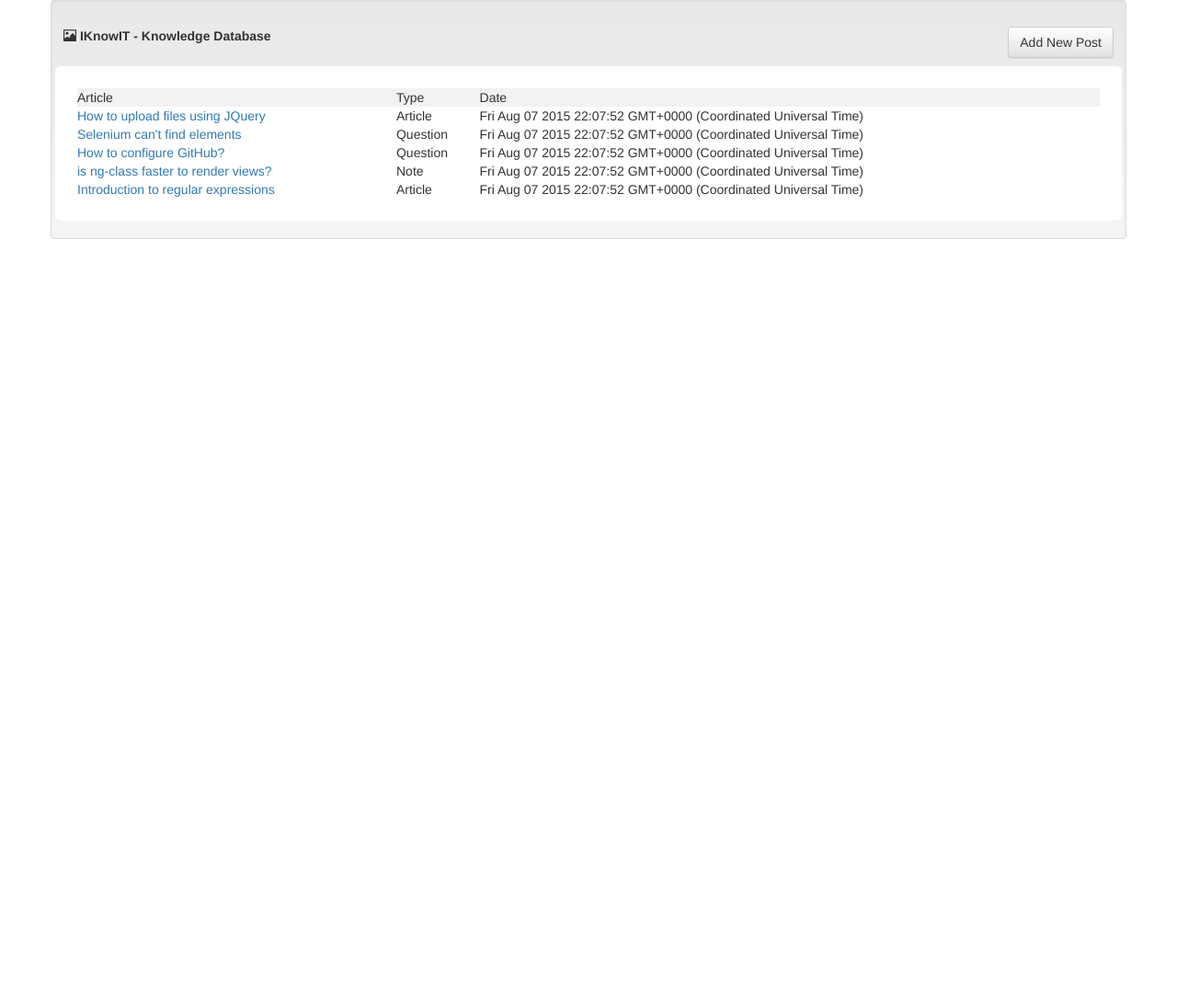
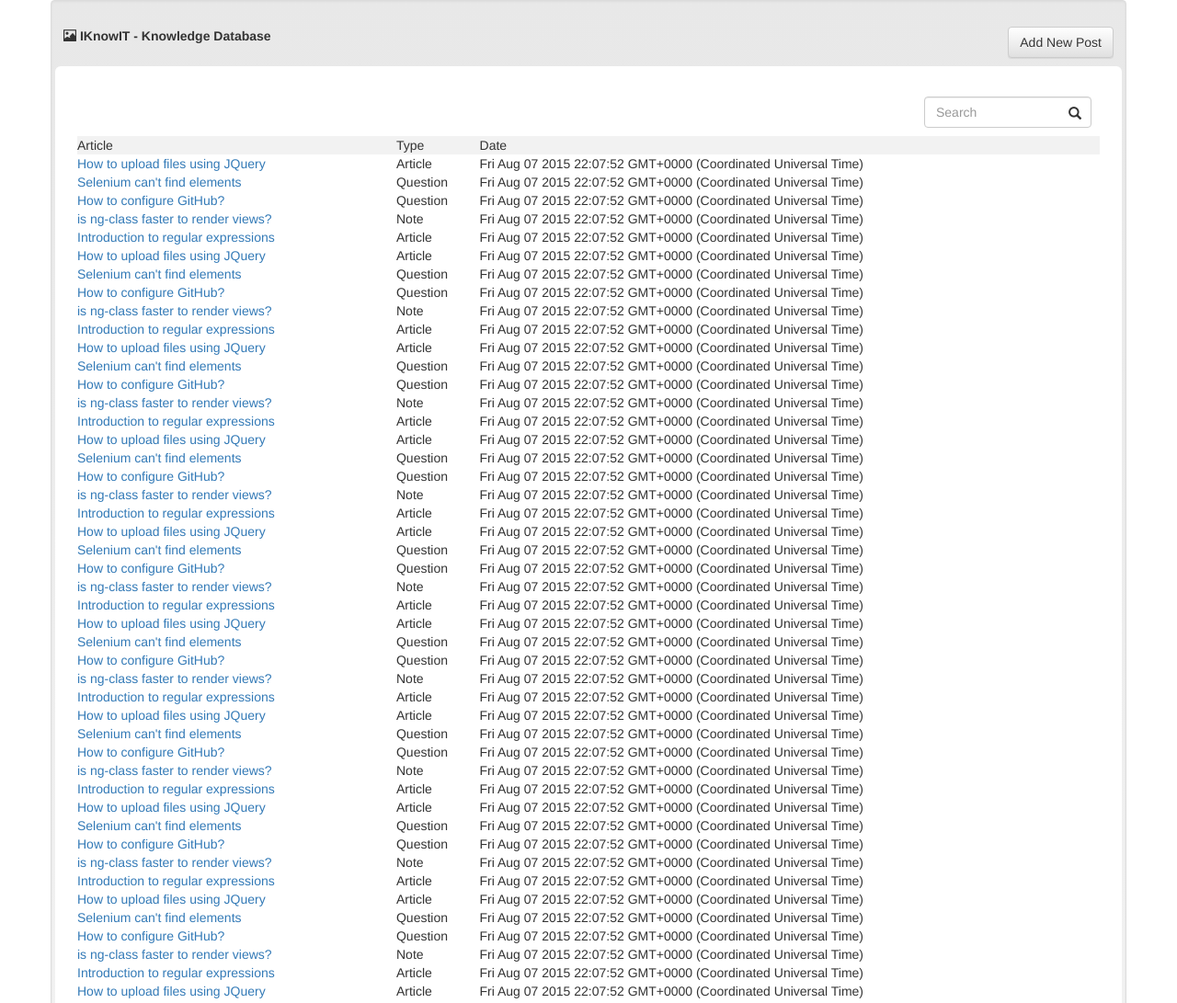
Before and after one commit to cxrlospxndo/iknowit, a plain HTML site: page iKnowIt/index.html in a window 1280 px wide. Shown: the top 1091 px of the page at 92% size. Before the commit the page ends 800 px from the top, so only its background shows below. Drawn offline with Linux system fonts and the light colour scheme.

```diff
--- a/iKnowIt/controllers/mainController.js
+++ b/iKnowIt/controllers/mainController.js
@@ -13,7 +13,67 @@
         { title: 'Selenium can\'t find elements', type: 'Question', status: 1, content: getMockupContent(), date: new Date(), tags: [] },
         { title: 'How to configure GitHub?', type: 'Question', status: 2, content: getMockupContent(), date: new Date(), tags: [] },
         { title: 'is ng-class faster to render views?', type: 'Note', status: -1, content: getMockupContent(), date: new Date(), tags: [] },
-        { title: 'Introduction to regular expressions', type: 'Article', status: -1, content: getMockupContent(), date: new Date(), tags: [] }
+        { title: 'Introduction to regular expressions', type: 'Article', status: -1, content: getMockupContent(), date: new Date(), tags: [] },
+        { title: 'How to upload files using JQuery', type: 'Article', status: -1, content: getMockupContent(), date: new Date(), tags: [] },
+        { title: 'Selenium can\'t find elements', type: 'Question', status: 1, content: getMockupContent(), date: new Date(), tags: [] },
+        { title: 'How to configure GitHub?', type: 'Question', status: 2, content: getMockupContent(), date: new Date(), tags: [] },
+        { title: 'is ng-class faster to render views?', type: 'Note', status: -1, content: getMockupContent(), date: new Date(), tags: [] },
+        { title: 'Introduction to regular expressions', type: 'Article', status: -1, content: getMockupContent(), date: new Date(), tags: [] },
+        { title: 'How to upload files using JQuery', type: 'Article', status: -1, content: getMockupContent(), date: new Date(), tags: [] },
+        { title: 'Selenium can\'t find elements', type: 'Question', status: 1, content: getMockupContent(), date: new Date(), tags: [] },
+        { title: 'How to configure GitHub?', type: 'Question', status: 2, content: getMockupContent(), date: new Date(), tags: [] },
+        { title: 'is ng-class faster to render views?', type: 'Note', status: -1, content: getMockupContent(), date: new Date(), tags: [] },
+        { title: 'Introduction to regular expressions', type: 'Article', status: -1, content: getMockupContent(), date: new Date(), tags: [] },
+        { title: 'How to upload files using JQuery', type: 'Article', status: -1, content: getMockupContent(), date: new Date(), tags: [] },
+        { title: 'Selenium can\'t find elements', type: 'Question', status: 1, content: getMockupContent(), date: new Date(), tags: [] },
+        { title: 'How to configure GitHub?', type: 'Question', status: 2, content: getMockupContent(), date: new Date(), tags: [] },
+        { title: 'is ng-class faster to render views?', type: 'Note', status: -1, content: getMockupContent(), date: new Date(), tags: [] },
+        { title: 'Introduction to regular expressions', type: 'Article', status: -1, content: getMockupContent(), date: new Date(), tags: [] },
+        { title: 'How to upload files using JQuery', type: 'Article', status: -1, content: getMockupContent(), date: new Date(), tags: [] },
+        { title: 'Selenium can\'t find elements', type: 'Question', status: 1, content: getMockupContent(), date: new Date(), tags: [] },
+        { title: 'How to configure GitHub?', type: 'Question', status: 2, content: getMockupContent(), date: new Date(), tags: [] },
+        { title: 'is ng-class faster to render views?', type: 'Note', status: -1, content: getMockupContent(), date: new Date(), tags: [] },
+        { title: 'Introduction to regular expressions', type: 'Article', status: -1, content: getMockupContent(), date: new Date(), tags: [] },
+        { title: 'How to upload files using JQuery', type: 'Article', status: -1, content: getMockupContent(), date: new Date(), tags: [] },
+        { title: 'Selenium can\'t find elements', type: 'Question', status: 1, content: getMockupContent(), date: new Date(), tags: [] },
+        { title: 'How to configure GitHub?', type: 'Question', status: 2, content: getMockupContent(), date: new Date(), tags: [] },
+        { title: 'is ng-class faster to render views?', type: 'Note', status: -1, content: getMockupContent(), date: new Date(), tags: [] },
+        { title: 'Introduction to regular expressions', type: 'Article', status: -1, content: getMockupContent(), date: new Date(), tags: [] },
+        { title: 'How to upload files using JQuery', type: 'Article', status: -1, content: getMockupContent(), date: new Date(), tags: [] },
+        { title: 'Selenium can\'t find elements', type: 'Question', status: 1, content: getMockupContent(), date: new Date(), tags: [] },
+        { title: 'How to configure GitHub?', type: 'Question', status: 2, content: getMockupContent(), date: new Date(), tags: [] },
+        { title: 'is ng-class faster to render views?', type: 'Note', status: -1, content: getMockupContent(), date: new Date(), tags: [] },
+        { title: 'Introduction to regular expressions', type: 'Article', status: -1, content: getMockupContent(), date: new Date(), tags: [] },
+        { title: 'How to upload files using JQuery', type: 'Article', status: -1, content: getMockupContent(), date: new Date(), tags: [] },
+        { title: 'Selenium can\'t find elements', type: 'Question', status: 1, content: getMockupContent(), date: new Date(), tags: [] },
+        { title: 'How to configure GitHub?', type: 'Question', status: 2, content: getMockupContent(), date: new Date(), tags: [] },
+        { title: 'is ng-class faster to render views?', type: 'Note', status: -1, content: getMockupContent(), date: new Date(), tags: [] },
+        { title: 'Introduction to regular expressions', type: 'Article', status: -1, content: getMockupContent(), date: new Date(), tags: [] },
+        { title: 'How to upload files using JQuery', type: 'Article', status: -1, content: getMockupContent(), date: new Date(), tags: [] },
+        { title: 'Selenium can\'t find elements', type: 'Question', status: 1, content: getMockupContent(), date: new Date(), tags: [] },
+        { title: 'How to configure GitHub?', type: 'Question', status: 2, content: getMockupContent(), date: new Date(), tags: [] },
+        { title: 'is ng-class faster to render views?', type: 'Note', status: -1, content: getMockupContent(), date: new Date(), tags: [] },
+        { title: 'Introduction to regular expressions', type: 'Article', status: -1, content: getMockupContent(), date: new Date(), tags: [] },
+        { title: 'How to upload files using JQuery', type: 'Article', status: -1, content: getMockupContent(), date: new Date(), tags: [] },
+        { title: 'Selenium can\'t find elements', type: 'Question', status: 1, content: getMockupContent(), date: new Date(), tags: [] },
+        { title: 'How to configure GitHub?', type: 'Question', status: 2, content: getMockupContent(), date: new Date(), tags: [] },
+        { title: 'is ng-class faster to render views?', type: 'Note', status: -1, content: getMockupContent(), date: new Date(), tags: [] },
+        { title: 'Introduction to regular expressions', type: 'Article', status: -1, content: getMockupContent(), date: new Date(), tags: [] },
+        { title: 'How to upload files using JQuery', type: 'Article', status: -1, content: getMockupContent(), date: new Date(), tags: [] },
+        { title: 'Selenium can\'t find elements', type: 'Question', status: 1, content: getMockupContent(), date: new Date(), tags: [] },
+        { title: 'How to configure GitHub?', type: 'Question', status: 2, content: getMockupContent(), date: new Date(), tags: [] },
+        { title: 'is ng-class faster to render views?', type: 'Note', status: -1, content: getMockupContent(), date: new Date(), tags: [] },
+        { title: 'How to upload files using JQuery', type: 'Article', status: -1, content: getMockupContent(), date: new Date(), tags: [] },
+        { title: 'Selenium can\'t find elements', type: 'Question', status: 1, content: getMockupContent(), date: new Date(), tags: [] },
+        { title: 'How to configure GitHub?', type: 'Question', status: 2, content: getMockupContent(), date: new Date(), tags: [] },
+        { title: 'is ng-class faster to render views?', type: 'Note', status: -1, content: getMockupContent(), date: new Date(), tags: [] },
+        { title: 'How to upload files using JQuery', type: 'Article', status: -1, content: getMockupContent(), date: new Date(), tags: [] },
+        { title: 'Selenium can\'t find elements', type: 'Question', status: 1, content: getMockupContent(), date: new Date(), tags: [] },
+        { title: 'How to configure GitHub?', type: 'Question', status: 2, content: getMockupContent(), date: new Date(), tags: [] },
+        { title: 'is ng-class faster to render views?', type: 'Note', status: -1, content: getMockupContent(), date: new Date(), tags: [] },
+        { title: 'Introduction to regular expressions', type: 'Article', status: -1, content: getMockupContent(), date: new Date(), tags: [] },
+        { title: 'Introduction to regular expressions', type: 'Article', status: -1, content: getMockupContent(), date: new Date(), tags: [] },
+        { title: 'Introduction to regular expressions', type: 'Article', status: -1, content: getMockupContent(), date: new Date(), tags: [] },
     ];
 
 }]);
--- a/iKnowIt/index.html
+++ b/iKnowIt/index.html
@@ -17,6 +17,10 @@
                 <input class="pull-right btn btn-default" type="button" value="Add New Post" ng-click="showPage('addNewPost')" />
             </div>
             <div class="row well-lg" style="background:white;">
+                <div class="well-sm pull-right" style="width:200px; position:relative;">
+                    <input type="text" class="form-control" placeholder="Search"/>
+                    <i class="glyphicon glyphicon-search" style="position: absolute; position: absolute; right: 20px; top: 20px;"></i>
+                </div>
                 <div style="display : table; width: 100%;">
                     <div style="display: table-row; background-color: rgba(128,128,128,0.1);">
                         <div style="display: table-cell">Article</div>
```
